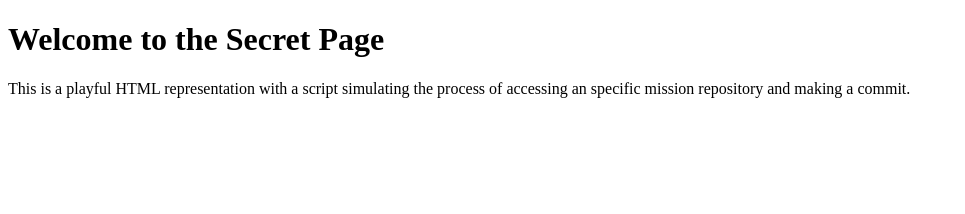
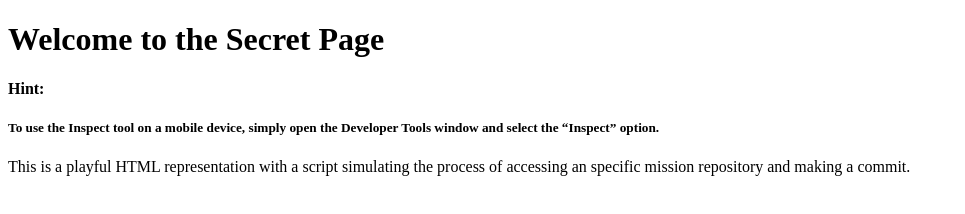
Before and after one commit to passivelearner-gif/Secret_Mission, a plain HTML site: page code_words.html in a window 1280 px wide. Shown: the whole page, without its empty margins (0-965 px from the left). Drawn offline with Linux system fonts and the light colour scheme.

Commit message:
code_words.html

```diff
--- a/code_words.html
+++ b/code_words.html
@@ -33,6 +33,9 @@
         stealHeart();
     </script>
 
+    <h4>Hint:</h4>
+    <h5>To use the Inspect tool on a mobile device, simply open the Developer Tools window and select the “Inspect” option.</h5>
+
 </body>
 
 </html>
```
